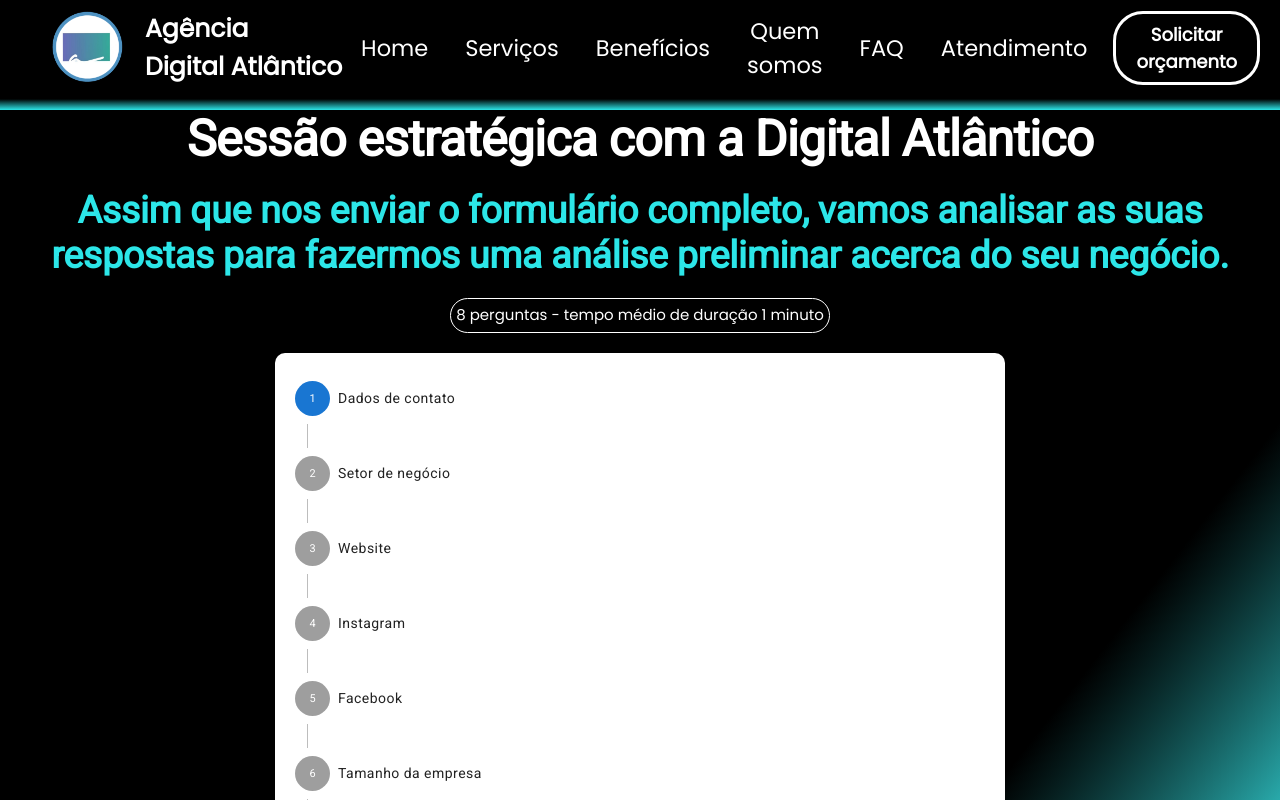
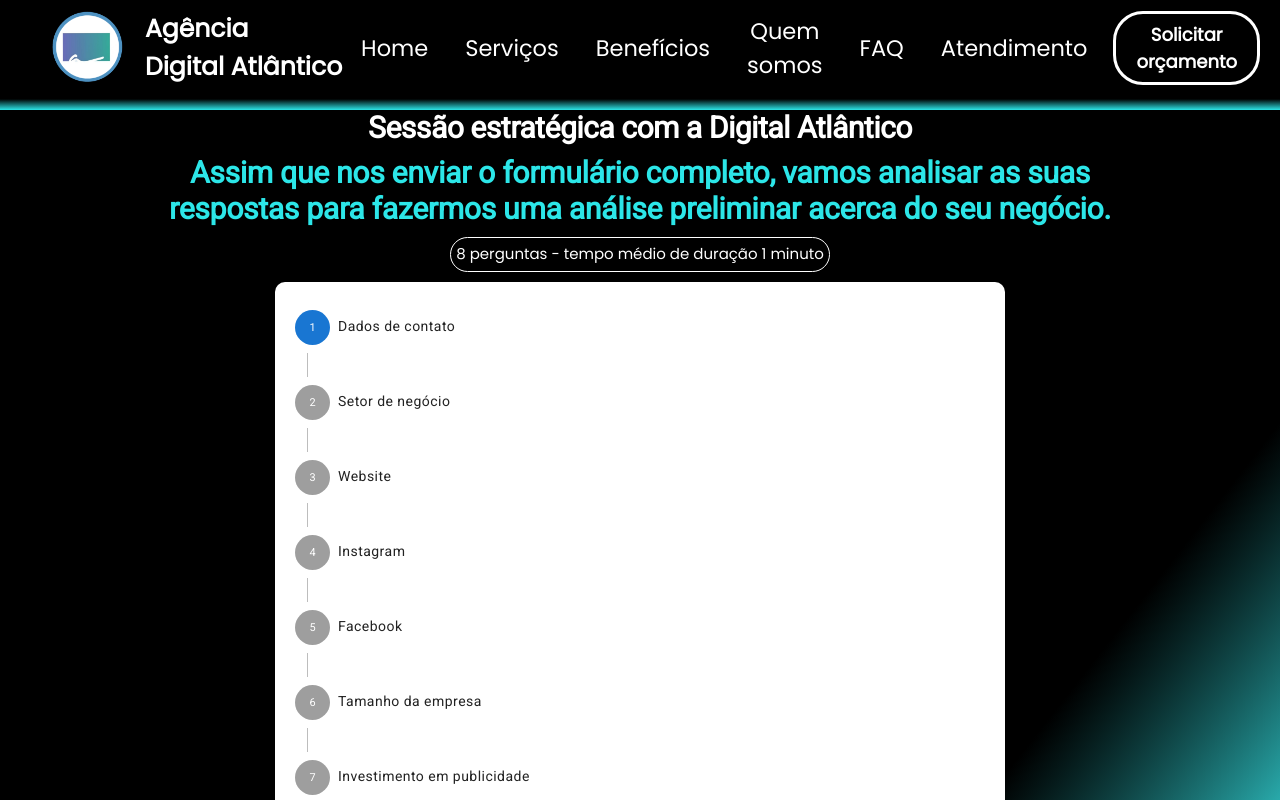
Before and after one commit to juliamendesc/agencia-digital-atlantico, a Next.js app: page /formulario in a window 1280 px wide. Shown: the top 800 px of the page. Built offline with nearby package versions, Linux system fonts and the light colour scheme.

Commit message:
Increased the hero heigth

```diff
--- a/package.json
+++ b/package.json
@@ -14,7 +14,7 @@
     "@emotion/react": "^11.11.1",
     "@emotion/styled": "^11.11.0",
     "@mui/icons-material": "^5.14.9",
-    "@mui/material": "^5.14.9",
+    "@mui/material": "^5.14.10",
     "@mui/styles": "^5.14.10",
     "@mui/system": "^5.14.9",
     "@react-email/components": "^0.0.7",
--- a/src/components/Hero/hero.module.scss
+++ b/src/components/Hero/hero.module.scss
@@ -1,5 +1,5 @@
 .container {
-  height: calc(100vh + 100px);
+  height: calc(100vh + 200px);
   display: flex;
   flex-direction: row;
   justify-content: space-between;
@@ -12,7 +12,7 @@
   );
 
   @media (max-width: 1024px) {
-    padding-bottom: 5rem;
+    padding-bottom: 6rem;
     height: fit-content;
   }
 
--- a/src/components/ui/molecules/Accordion/Accordion.jsx
+++ b/src/components/ui/molecules/Accordion/Accordion.jsx
@@ -95,3 +95,5 @@
   expanded: PropTypes.bool.isRequired,
   onChange: PropTypes.func.isRequired,
 };
+
+module.exports = CustomizedAccordions;
--- a/src/components/ui/templates/ContactForm.module.scss
+++ b/src/components/ui/templates/ContactForm.module.scss
@@ -4,14 +4,14 @@
   flex-direction: column;
   align-items: center;
   justify-content: space-evenly;
-  gap: 2rem;
+  gap: 1rem;
 
   background: var(--background);
   height: 100vh;
   width: 100vw;
 
   h1 {
-    font-size: 5rem;
+    font-size: 3rem;
     margin: 0 auto;
     text-align: center;
     text-wrap: balance;
@@ -32,13 +32,13 @@
     @media (max-width: 320px) {
       font-size: 2rem;
     }
+  }
 
-    h2 {
-      font-size: 3rem;
-      margin: 0 auto;
-      text-align: center;
-      text-wrap: balance;
-    }
+  h2 {
+    font-size: 3rem;
+    margin: 0 auto;
+    text-align: center;
+    text-wrap: balance;
   }
 
   @media (max-width: 768px) {
```
Also changed, not shown: 1 other file (tests, documents, lock files or other folders).
